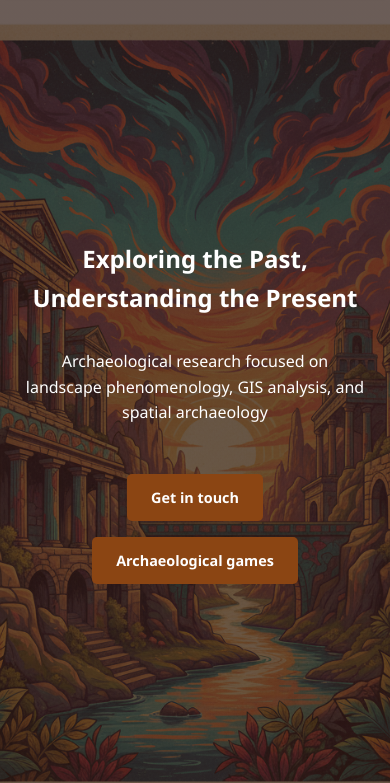
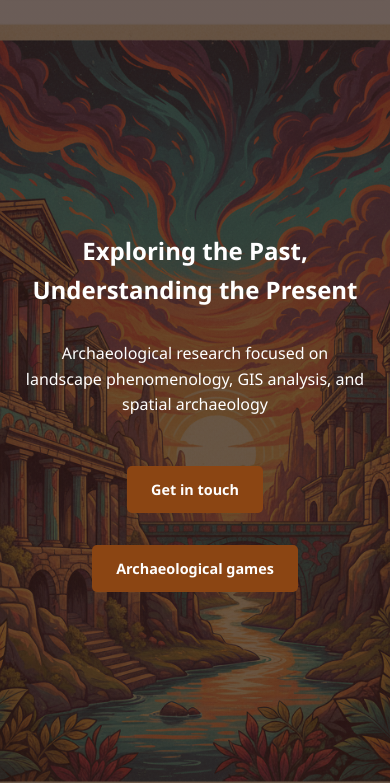
Before and after one commit to MarcoJ03rgensen/marcoj03rgensen.github.io, a plain HTML site: page index.html in a window 390 px wide. Shown: the part 75-858 px from the top of the page. Drawn offline with Linux system fonts and the light colour scheme.

Commit message:
Add secondary hero CTA styling for improved layout and responsiveness

```diff
--- a/index.html
+++ b/index.html
@@ -139,7 +139,7 @@
             <p>Archaeological research focused on landscape phenomenology, GIS analysis, and spatial archaeology</p>
             <a href="#contact" class="cta-button">Get in touch</a>
                 <!-- Added Archaeological games button beneath the hero contact CTA -->
-                <a href="https://marcoj03rgensen.github.io/rock-art-game/" class="cta-button" target="_blank" rel="noopener noreferrer">Archaeological games</a>
+                <a href="https://marcoj03rgensen.github.io/rock-art-game/" class="cta-button hero-secondary" target="_blank" rel="noopener noreferrer">Archaeological games</a>
         </div>
     </section>
 
--- a/styles.css
+++ b/styles.css
@@ -175,6 +175,25 @@ nav {
     flex-direction: column;
     align-items: center;
     gap: 1rem; /* spacing between heading, paragraph and buttons */
+}
+
+/* Position the secondary hero CTA lower into the hero area (near the circled region)
+   - large screens: give a bigger offset so it sits toward the lower hero area
+   - mobile: smaller offset so it doesn't push content off-screen */
+.hero-content .hero-secondary {
+    margin-top: 3rem;
+}
+
+@media (min-width: 1200px) {
+    .hero-content .hero-secondary {
+        margin-top: 4.5rem;
+    }
+}
+
+@media (max-width: 768px) {
+    .hero-content .hero-secondary {
+        margin-top: 1rem;
+    }
 }
 
 .hero-content h2 {
```
